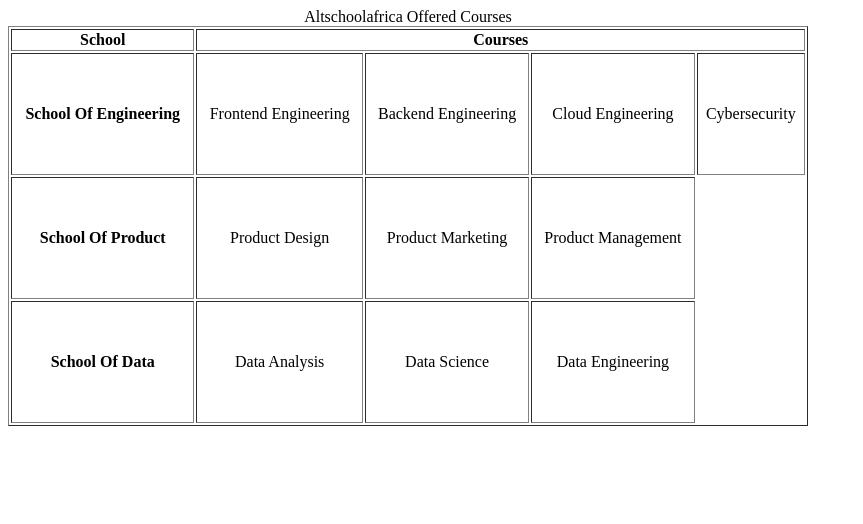
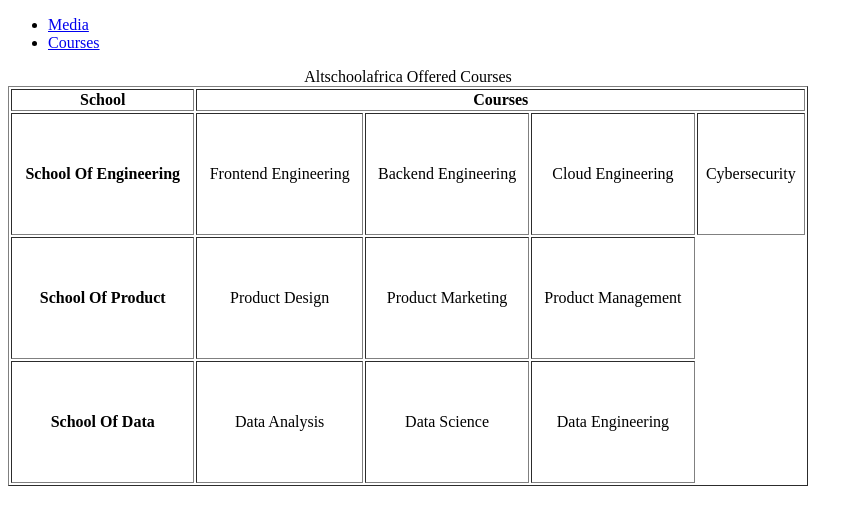
Before and after one commit to avackaamicheal/AltSchool_HTML, a plain HTML site: page Assignment2/index.html in a window 1280 px wide. Shown: the whole page, without its empty margins (0-863 px from the left). Drawn offline with Linux system fonts and the light colour scheme.

Commit message:
properly set the links to the assignments on the index. html page

```diff
--- a/Assignment2/table.html
+++ b/Assignment2/index.html
@@ -6,6 +6,14 @@
     <title>Altschoolafrica Courses</title>
 </head>
 <body>
+    <header>
+        <nav>
+            <ul>
+                <li><a href="./media.html">Media</a></li>
+                <li><a href="./table.html">Courses</a></li>
+            </ul>
+        </nav>
+    </header>
     <main>
         <table border="1" width="800px"height= "400px">
             <caption>Altschoolafrica Offered Courses</caption>
```
Also changed, not shown: index.html (+2 -2 lines).
